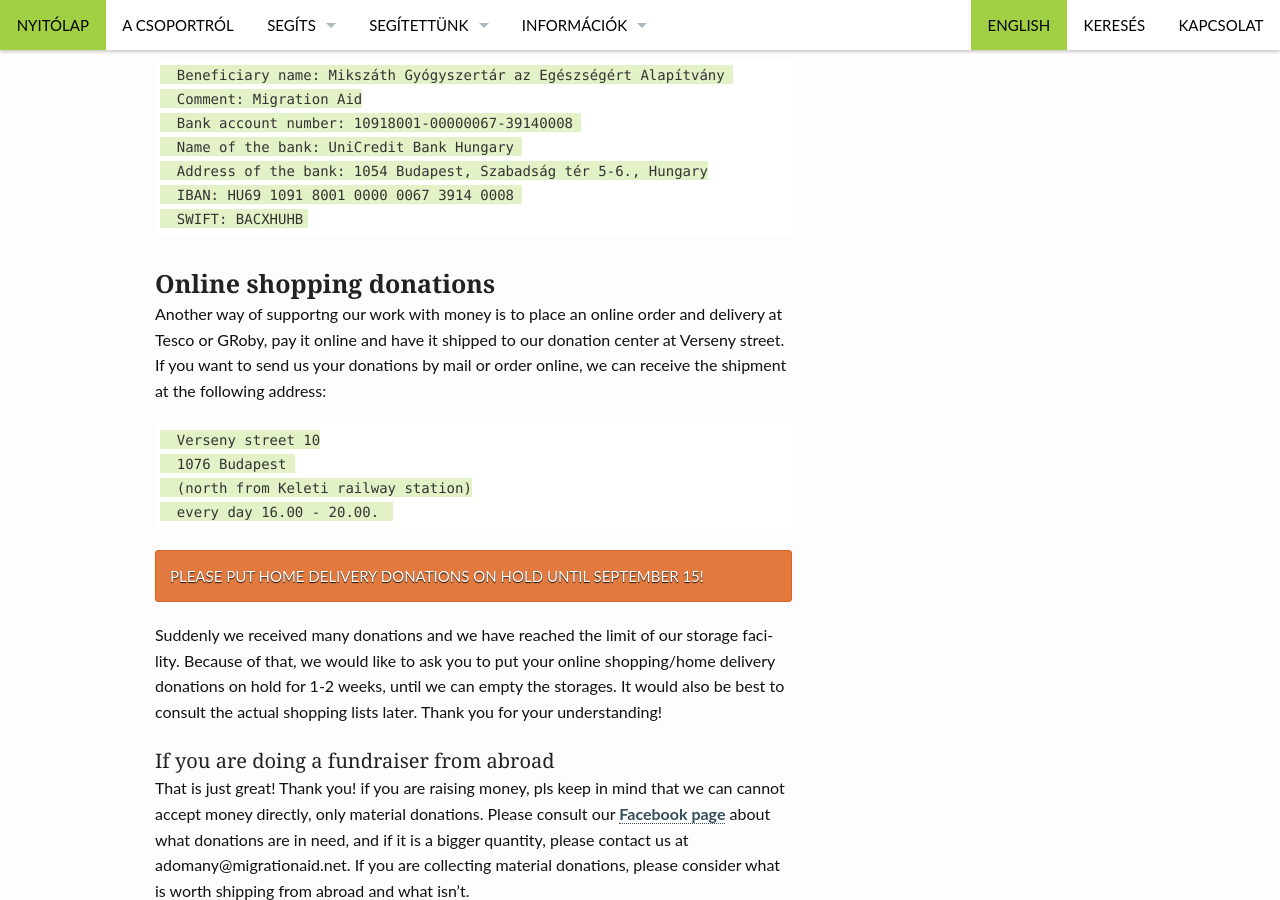
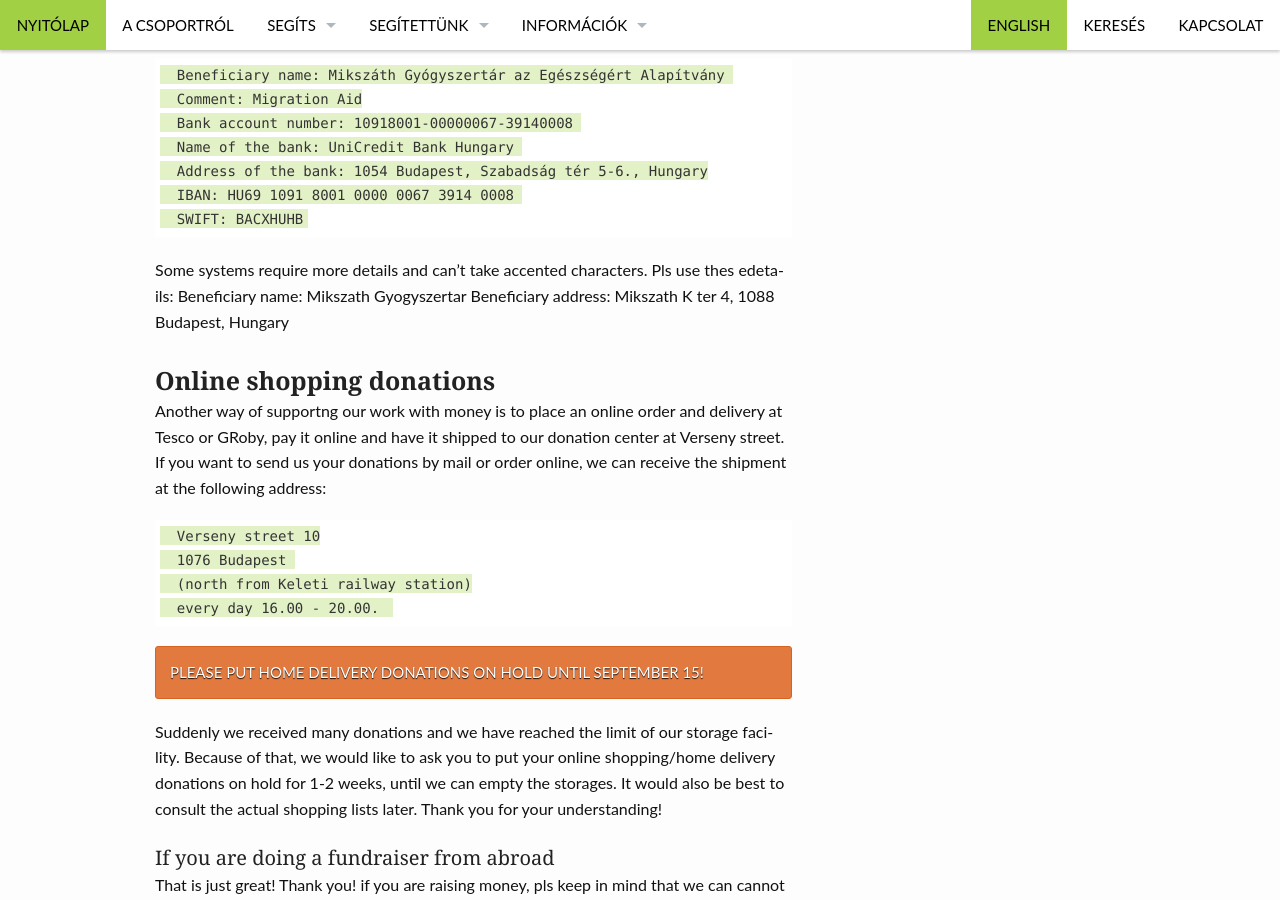
Before and after one commit to migaid/migaid.github.io, a Jekyll site: the page built from menu/english.md, in a window 1280 px wide and 900 px high, scrolled down 4260 px. Built offline with Jekyll 4.4.1, drawn with Linux system fonts in a browser that asks for light colours.

Commit message:
kulfoldi utalas fix

```diff
--- a/menu/english.md
+++ b/menu/english.md
@@ -149,6 +149,9 @@ When you donate, please send an e-mail to the adomany@migrationaid.net address w
       IBAN: HU69 1091 8001 0000 0067 3914 0008
       SWIFT: BACXHUHB
 
+Some systems require more details and can't take accented characters. Pls use thes edetails:
+      Beneficiary name: Mikszath Gyogyszertar
+      Beneficiary address: Mikszath K ter 4, 1088 Budapest, Hungary
 
 ### **Online shopping donations**
 
```
